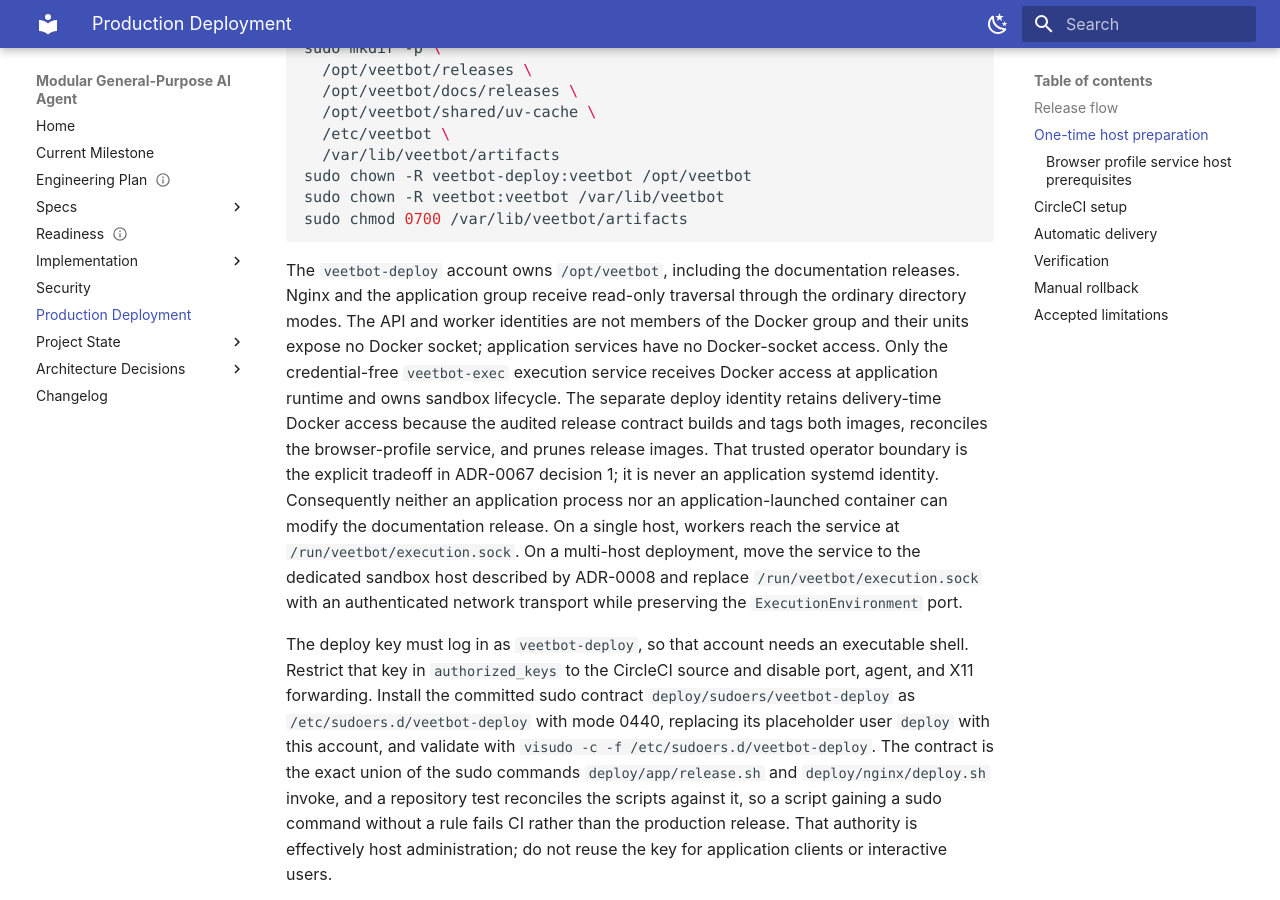
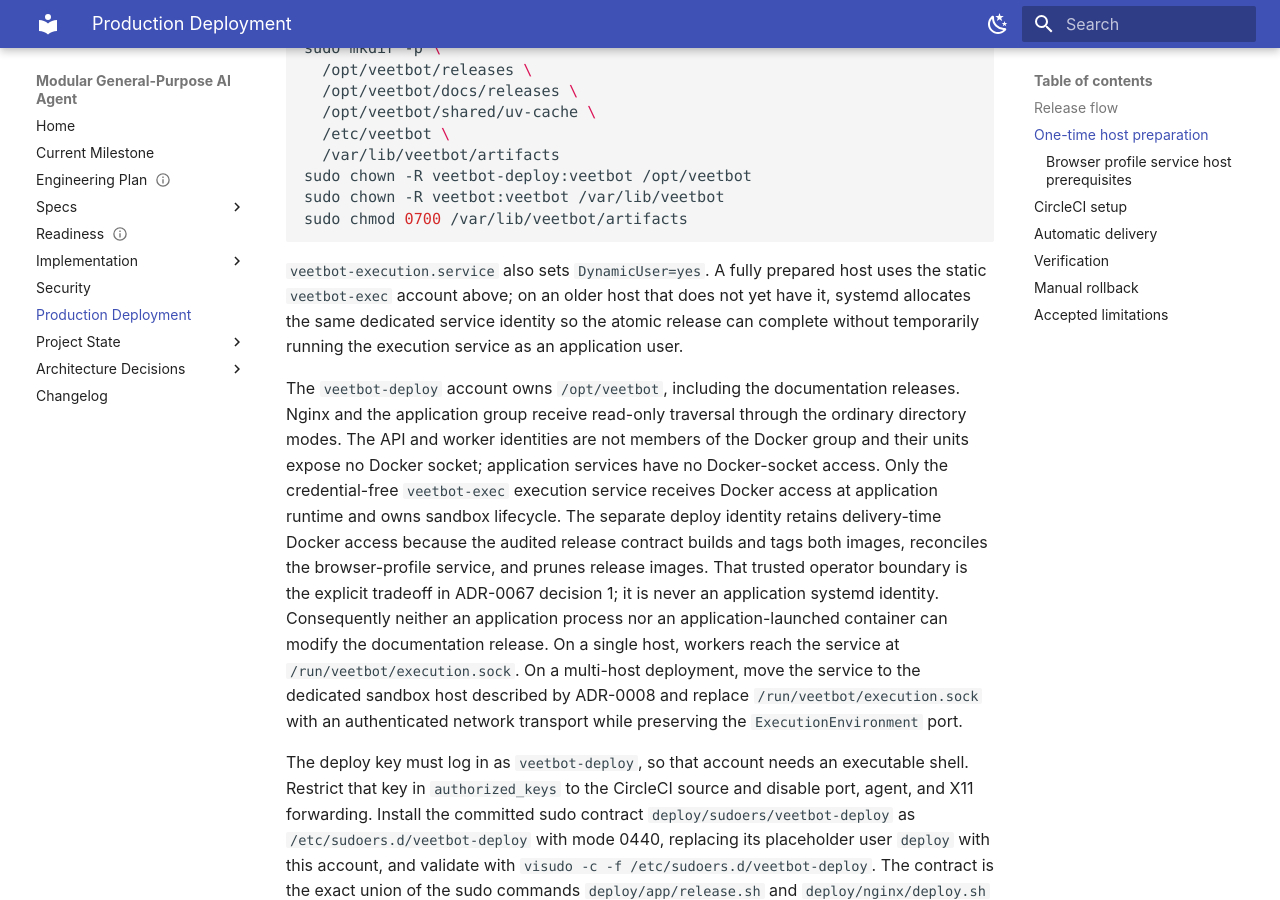
Before and after one commit to avitus/veetbot, an MkDocs documentation site: the page built from docs/deployment.md, in a window 1280 px wide and 900 px high, scrolled down 2400 px. Built offline with MkDocs 1.6.1 and Material for MkDocs 9.7.7, drawn with Linux system fonts in a browser that asks for light colours.

Commit message:
fix: bootstrap the execution service identity
Reading-Lane: A

````diff
--- a/docs/deployment.md
+++ b/docs/deployment.md
@@ -119,6 +119,12 @@ sudo chown -R veetbot-deploy:veetbot /opt/veetbot
 sudo chown -R veetbot:veetbot /var/lib/veetbot
 sudo chmod 0700 /var/lib/veetbot/artifacts
 ```
+
+`veetbot-execution.service` also sets `DynamicUser=yes`. A fully prepared host
+uses the static `veetbot-exec` account above; on an older host that does not yet
+have it, systemd allocates the same dedicated service identity so the atomic
+release can complete without temporarily running the execution service as an
+application user.
 
 The `veetbot-deploy` account owns `/opt/veetbot`, including the documentation
 releases. Nginx and the application group receive read-only traversal through
--- a/docs/status/citation-ledger.yaml
+++ b/docs/status/citation-ledger.yaml
@@ -202,7 +202,7 @@ citations:
   - cite: "docs/plan/notifications-and-devices.md#docs/plan/multi-device-and-surfaces.md:441"
     excerpt: "## Open questions for review"
     digest: "b6a2adc3e0938fad"
-  - cite: "docs/plan/operational-hardening.md#docs/deployment.md:502-509"
+  - cite: "docs/plan/operational-hardening.md#docs/deployment.md:508-515"
     excerpt: "## Accepted limitations"
     digest: "ad0074ad56656b13"
   - cite: "docs/plan/operational-hardening.md#docs/plan/event-log-and-persistence.md:962-973"
````
Also changed, not shown: docs/plan/operational-hardening.md (+1 -1 lines), 2 other files.
